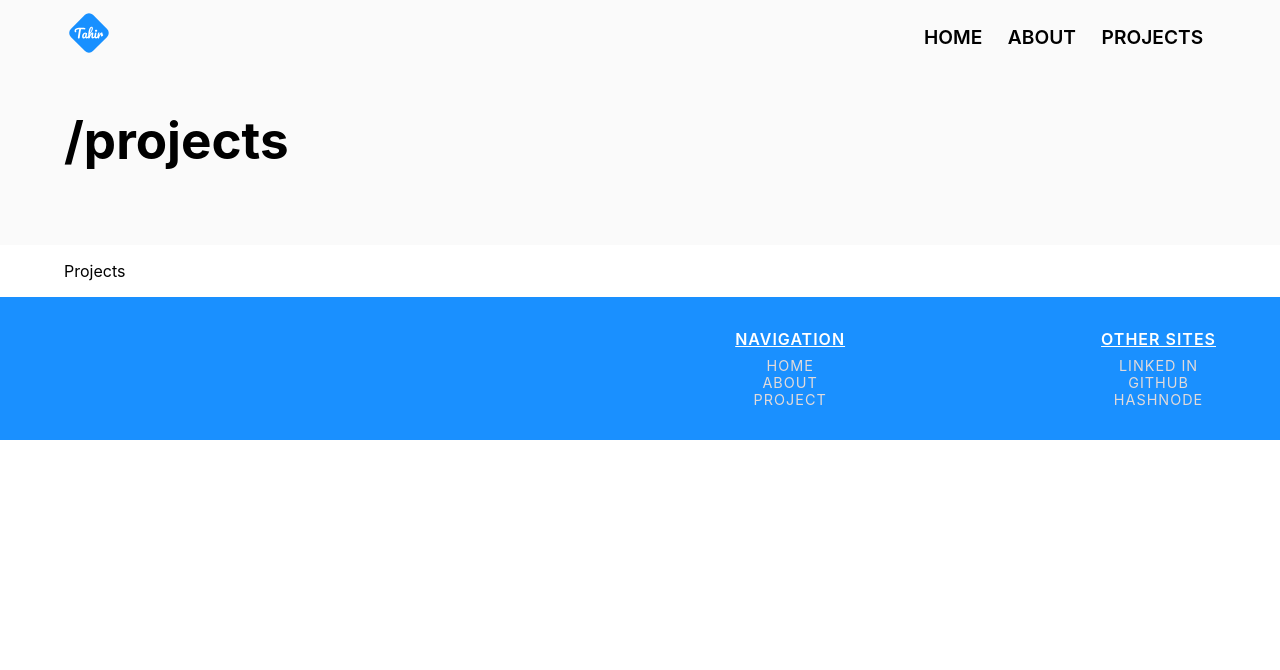
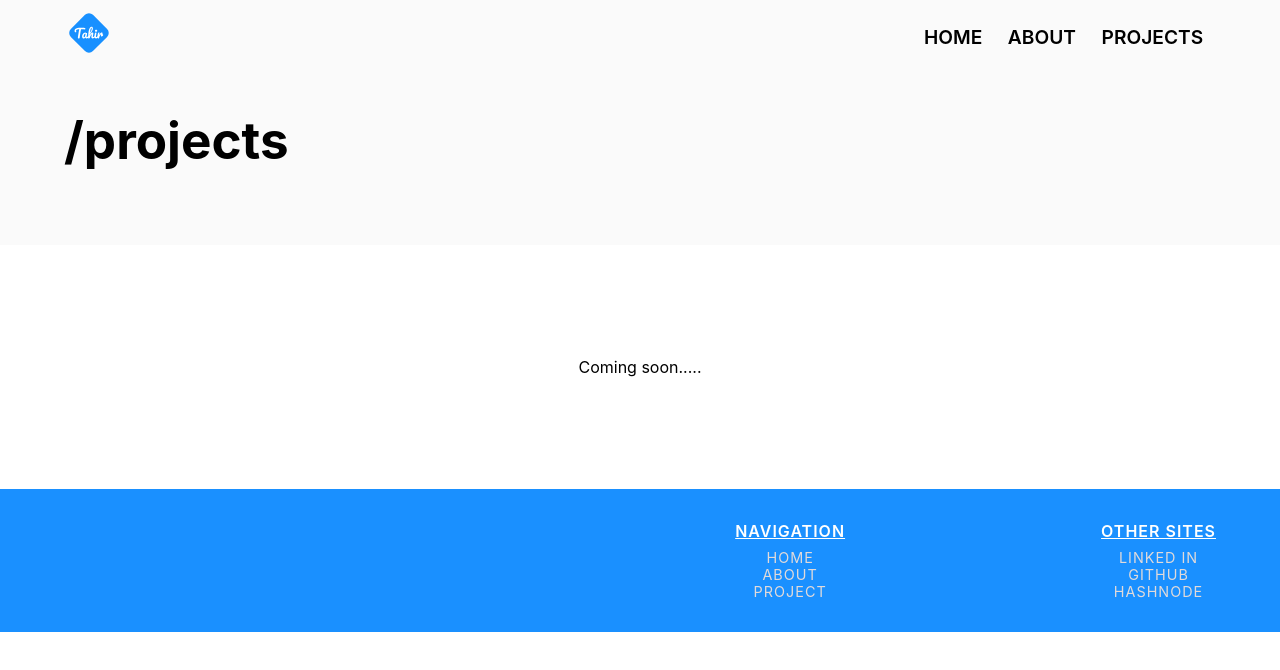
Before and after one commit to ttahm3d/tahirahmedt.com, a Next.js app: page /projects in a window 1280 px wide. Shown: the top 670 px of the page. Built offline with nearby package versions, Linux system fonts and the light colour scheme.

Commit message:
feat: added projects page

```diff
--- a/pages/projects.tsx
+++ b/pages/projects.tsx
@@ -9,7 +9,7 @@ const Projects: React.FC = () => {
         </div>
       </main>
       <div className={styles.container}>
-        <p>Projects</p>
+        <p>Coming soon.....</p>
       </div>
     </>
   );
--- a/styles/Projects.module.scss
+++ b/styles/Projects.module.scss
@@ -1,4 +1,8 @@
 .container {
   width: 90%;
   margin: 0 auto;
+  padding: 6rem;
+  display: flex;
+  align-items: center;
+  justify-content: center;
 }
```
